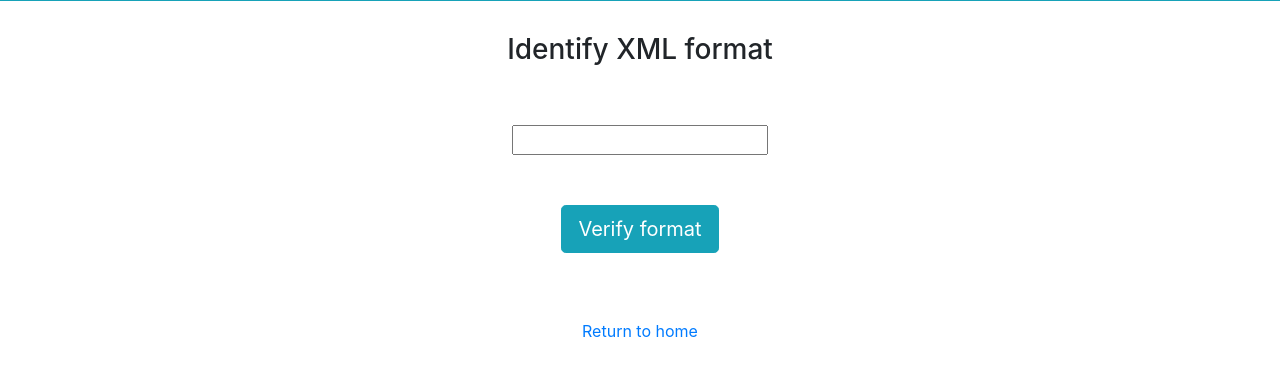
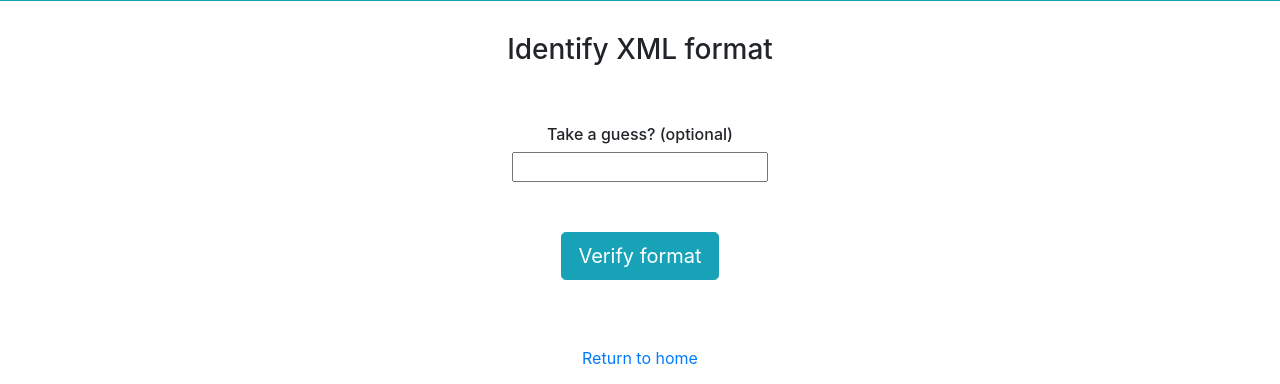
Before and after one commit to aef0429ca/django-site, a Django app: template xmltools/templates/xmltools/xml_format_test.html in a window 1280 px wide. Shown: the part 99-483 px from the top of the page. Run offline with Django 3.2, Linux system fonts and the light colour scheme; the template is opened without the code that fills it, so the values that code supplies are empty, except form fields; tables that the repository leaves empty hold one stand-in row (values such as "Sample post"); form fields are guessed from the names that the template uses; some libraries are stand-ins or nearby versions.

Commit message:
Added info on optional dropdown on upload

```diff
--- a/xmltools/templates/xmltools/xml_format_test.html
+++ b/xmltools/templates/xmltools/xml_format_test.html
@@ -17,6 +17,7 @@
   <div class="row">
     <div class="col-md-12" style="padding-bottom: 50px;">
       <form method="POST" enctype="multipart/form-data" name="formatform">
+        <h6>Take a guess? (optional)</h6>
         {% csrf_token %}
         {{ formatform.format_guess }}
         <div style="padding-bottom: 50px;"></div>
```
